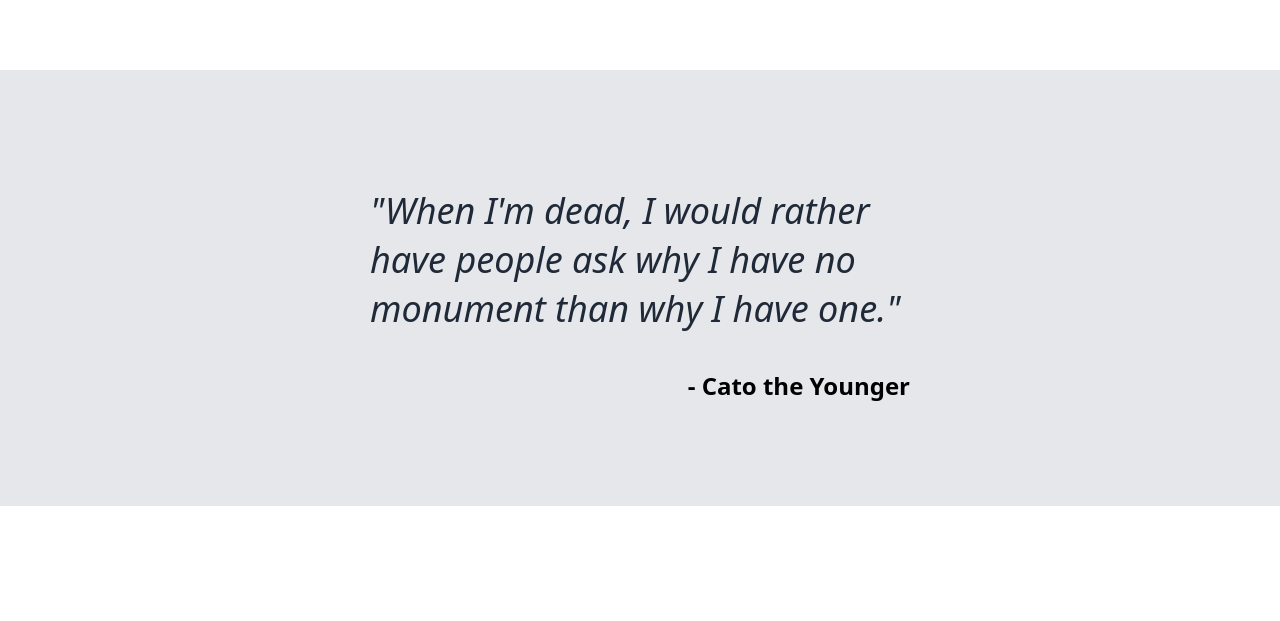
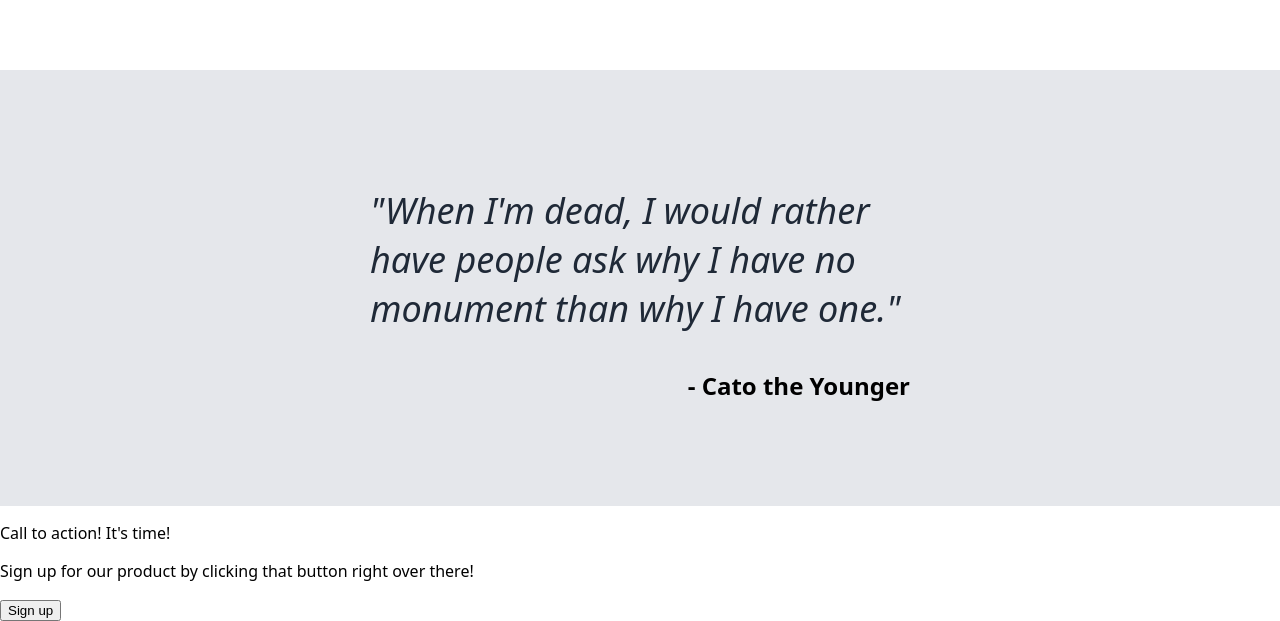
Before and after one commit to OriElbaz/landing-page, a plain HTML site: page index.html in a window 1280 px wide. Shown: the part 858-1479 px from the top of the page. Before the commit the page ends 1364 px from the top, so only its background shows below. Drawn offline with Linux system fonts and the light colour scheme.

Commit message:
Feat: Create html for call to action section
Create heading, text and button within a div
that's in another div

```diff
--- a/index.html
+++ b/index.html
@@ -7,6 +7,7 @@
     <link rel="stylesheet" href="style.css">
 </head>
 <body>
+    <!-- header section below -->
     <div class="header">
         <div class="header-container">
             <a class="logo" href="">Header Logo</a>
@@ -18,6 +19,7 @@
         </div>
     </div>
     <!-- header ^ -->
+     <!-- hero section below -->
     <div class="hero-container">
         <div class="container">
             <div class="left-hero">
@@ -31,6 +33,7 @@
         </div>
     </div>
     <!-- hero section ^ -->
+     <!-- information section below -->
     <div class="info-section">
         <div class="information-heading">
             <h2 class="info-title">Some random information.</h2>
@@ -55,12 +58,28 @@
         </div>
     </div>
     <!-- information section ^ -->
+     <!-- quote section below -->
      <div class="quote-background">
         <div class="quote-container">
             <p class="quote">"When I'm dead, I would rather have people ask why I have no monument than why I have one."</p>
             <p class="quote-author">- Cato the Younger</p>
         </div>
      </div>
-
+    <!-- quote section ^ -->
+    <!-- call to action section below -->
+     <div>
+        <div class="cat-container-white">
+            <div class="cat-container-blue">
+                <div class="cat-text-div">
+                    <p class="cat-heading">Call to action! It's time!</p>
+                    <p class="cat-text">Sign up for our product by clicking that button right over there!</p>
+                </div>
+                <div class="cat-button-div">
+                    <button class="cat-button">Sign up</button>
+                </div>
+            </div>
+        </div>
+     </div>
+     <!-- call to action ^ -->
 </body>
 </html>
```
